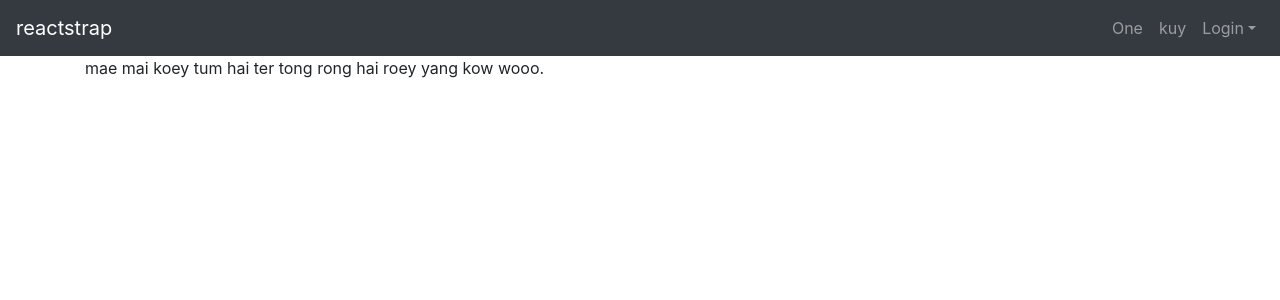
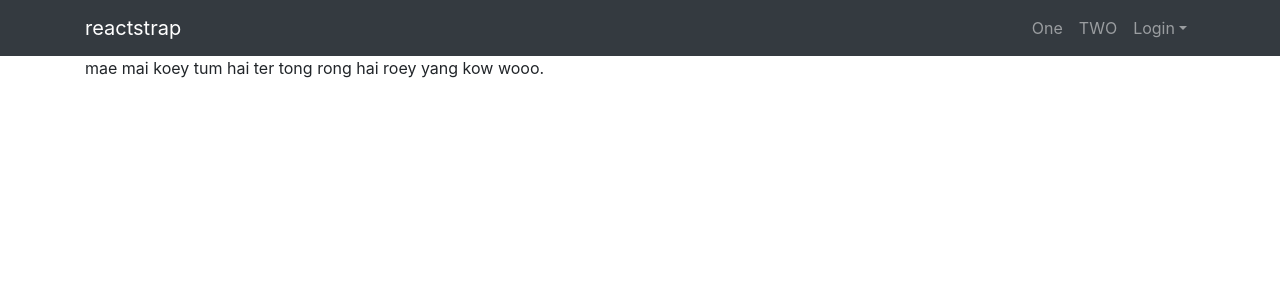
Before and after one commit to bomsoul/devcamp, a React (Create React App) app: page /post in a window 1280 px wide. Shown: the top 300 px of the page. Built offline with nearby package versions, Linux system fonts and the light colour scheme.

Commit message:
fix nav container

```diff
--- a/src/components/Navhead.js
+++ b/src/components/Navhead.js
@@ -34,6 +34,7 @@ class Navhead extends React.Component {
       <div>
         <Router>
           <Navbar color="dark" dark expand="md">
+          <div className="container">
             <NavbarBrand href="/" >reactstrap</NavbarBrand>
             <NavbarToggler onClick={this.toggle} />
             <Collapse isOpen={this.state.isOpen} navbar>
@@ -48,7 +49,7 @@ class Navhead extends React.Component {
                 <NavItem>
                   <Link to={'/'} >
                     <NavLink>
-                      kuy
+                      TWO
                     </NavLink>
                   </Link>
                 </NavItem>
@@ -71,6 +72,7 @@ class Navhead extends React.Component {
                 </UncontrolledDropdown>
               </Nav>
             </Collapse>
+            </div>
           </Navbar>
           <Switch>
             <Route path='/post' component={ Posts } />
```
